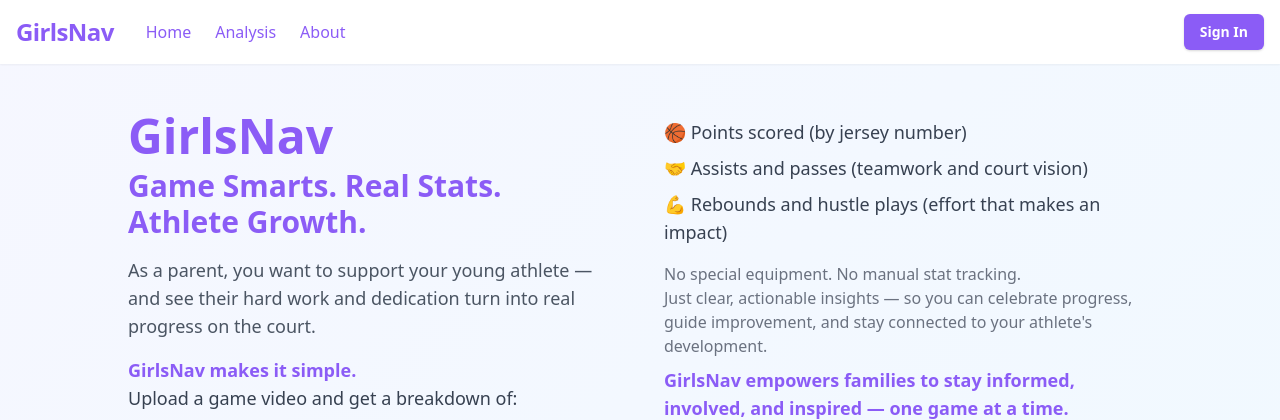
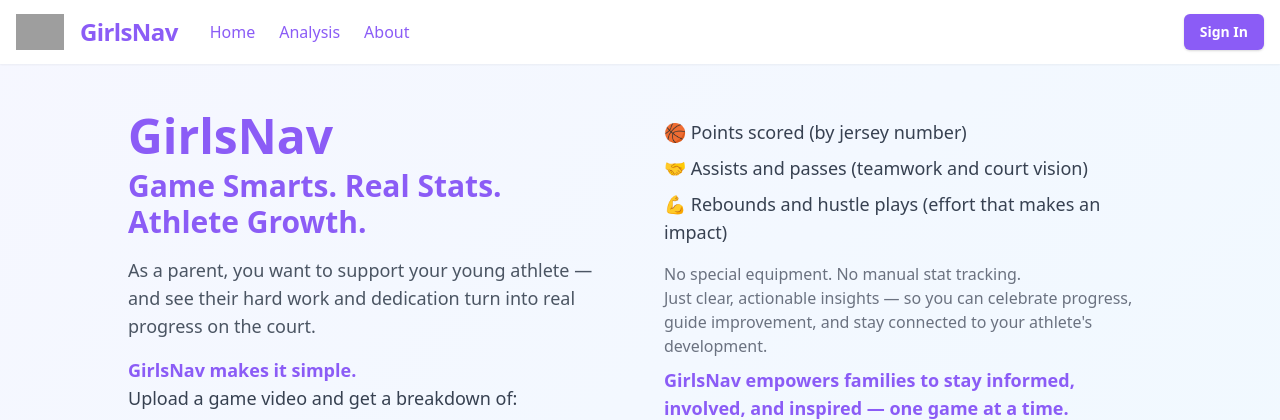
Before and after one commit to Arjungoli/girlsnav-webapp1, a Flask app: page / in a window 1280 px wide. Shown: the top 420 px of the page. Run offline with Flask 2, Linux system fonts and the light colour scheme; some libraries are stand-ins or nearby versions; grey boxes are pictures that could not be loaded.

Commit message:
Add GirlsNav logo to navigation bar in index.html for consistent branding

```diff
--- a/templates/index.html
+++ b/templates/index.html
@@ -120,7 +120,10 @@
     <div class="container mx-auto px-4">
       <div class="flex justify-between items-center h-16">
         <div class="flex items-center space-x-8">
-          <a href="/" class="text-2xl font-extrabold text-purple-500 tracking-tight">GirlsNav</a>
+          <a href="/" class="flex items-center space-x-2">
+            <img src="/static/logo.png" alt="GirlsNav Logo" class="h-9 w-auto mr-2" style="display:inline-block;vertical-align:middle;">
+            <span class="text-2xl font-extrabold text-purple-500 tracking-tight" style="display:inline-block;vertical-align:middle;">GirlsNav</span>
+          </a>
           <div class="hidden md:flex space-x-6">
             <a href="/" class="nav-link text-purple-500 hover:text-purple-700 focus:text-purple-700 transition-colors font-medium">Home</a>
             <a href="#" class="nav-link text-purple-500 hover:text-purple-700 focus:text-purple-700 transition-colors font-medium">Analysis</a>
```
